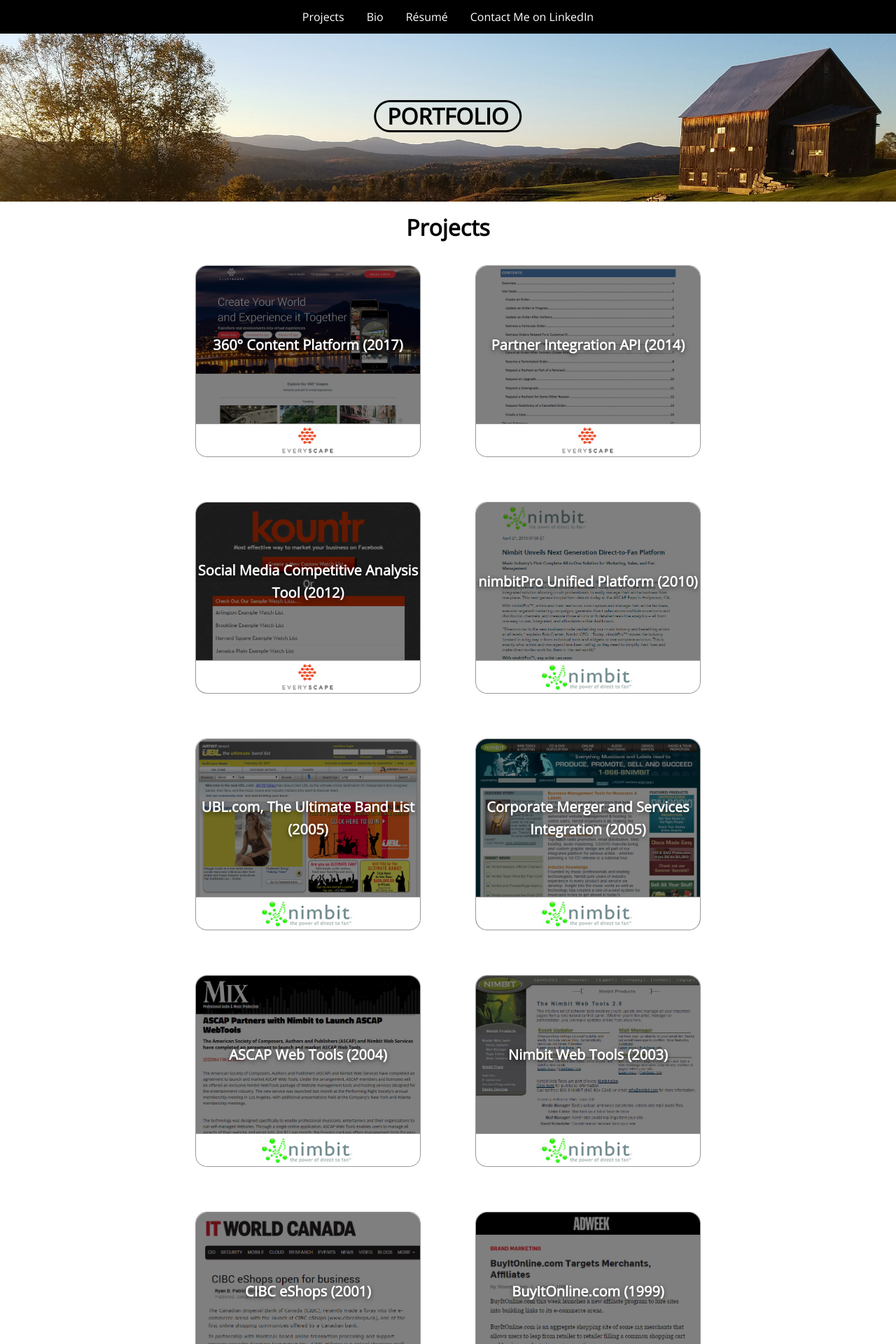
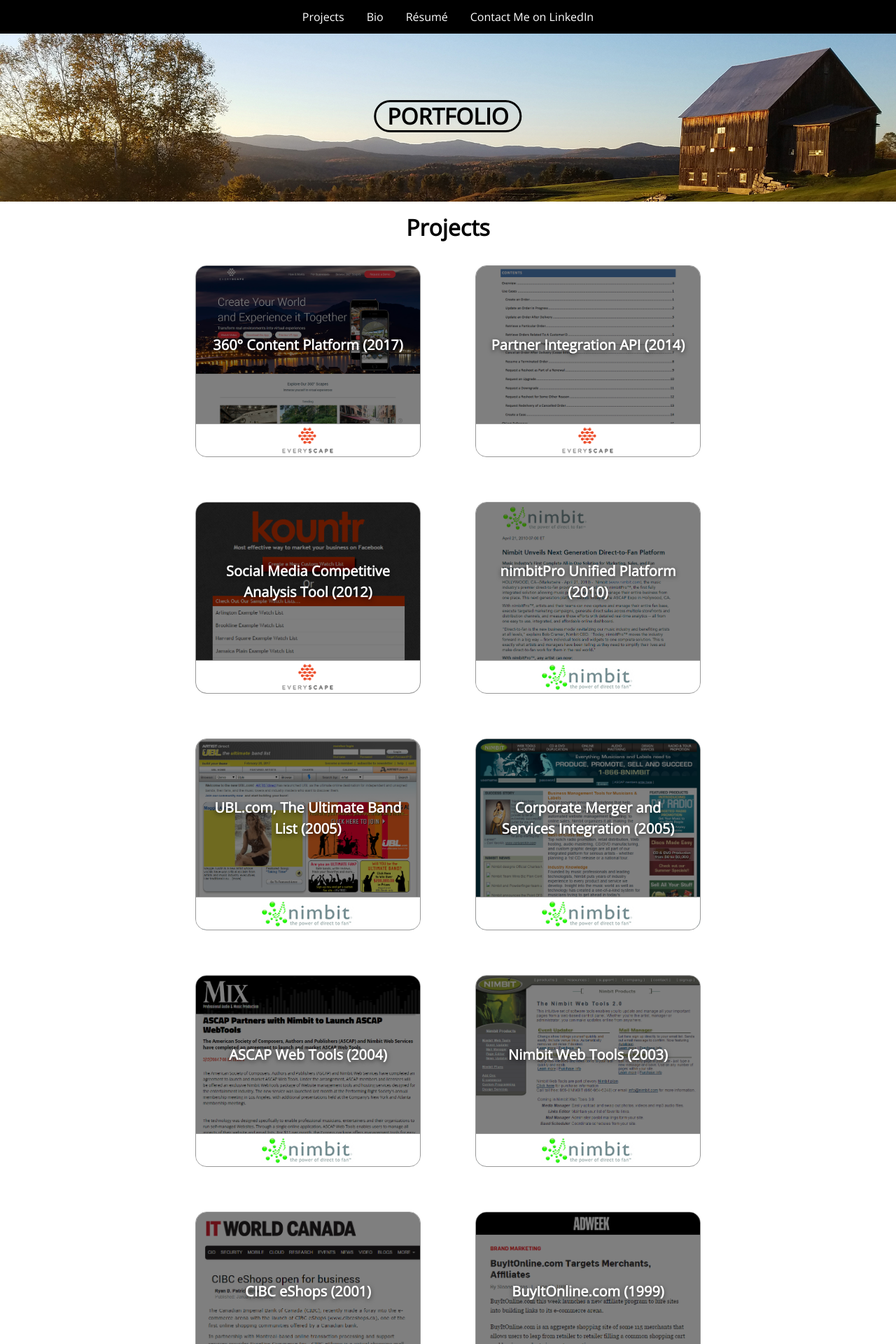
Before and after one commit to electrocentric/electrocentric.github.io, a Jekyll site: the page built from index.md, in a window 1280 px wide. Shown: the top 1920 px of the page at 70% size. Built offline with Jekyll 4.4.1, drawn with Linux system fonts in a browser that asks for light colours.

Commit message:
cleaned up css sequencing, tweaked project h2 layouts

```diff
--- a/css/style.css
+++ b/css/style.css
@@ -76,6 +76,7 @@
 	margin-bottom: 4em;
 	margin-left: 2em;
 	margin-right: 2em;
+	overflow: hidden;
 }
 
 article.project-thumbnail:hover {
@@ -83,7 +84,6 @@
 }
 
 article.project-thumbnail div.project-image {
-	border-radius: 1em;
 	height: 100%;
 	overflow: hidden;
 	background-size: cover;
@@ -124,6 +124,9 @@
 	font-size: 1.25em;
 	font-weight: bold;
 	width: 100%;
+	margin-left: 1em;
+	margin-right: 1em;
+	line-height: 1.5em;
 }
 
 article.project-thumbnail div.project-image img.project-company {
@@ -234,43 +237,6 @@
 	background-color: #444 !important;
 }
 
-@media screen and (max-aspect-ratio: 1/1) {
-	.image-gallery {
-		grid-template-columns: repeat(3, 1fr);
-	}
-
-	.image-gallery a {
-		min-height: 20vw;
-		min-width: 20vw;
-	}
-
-	.image-gallery a:nth-child(10n+1), .image-gallery a:nth-child(1) {
-		grid-column: unset;
-		grid-row: unset;
-	}
-
-}
-
-@media screen and (max-aspect-ratio: 2/3) {
-	.image-gallery {
-		grid-template-columns: 1fr;
-		grid-auto-rows: 50vw;
-	}
-
-	.image-gallery a {
-		min-height: 50vw;
-		min-width: 50vw;
-	}
-
-	article.project-thumbnail {
-		width: 90vw;
-		height: 75vw;
-	}
-}
-
-
-
-
 /** LIGHTBOX MARKUP **/
 
 .image-gallery-lightboxes {
@@ -316,3 +282,42 @@
 	line-height: 1.4em;
 	margin: 0;
 }
+
+
+@media screen and (max-aspect-ratio: 1/1) {
+	.image-gallery {
+		grid-template-columns: repeat(3, 1fr);
+	}
+
+	.image-gallery a {
+		min-height: 20vw;
+		min-width: 20vw;
+	}
+
+	.image-gallery a:nth-child(10n+1), .image-gallery a:nth-child(1) {
+		grid-column: unset;
+		grid-row: unset;
+	}
+
+}
+
+@media screen and (max-aspect-ratio: 2/3) {
+	.image-gallery {
+		grid-template-columns: 1fr;
+		grid-auto-rows: 50vw;
+	}
+
+	.image-gallery a {
+		min-height: 50vw;
+		min-width: 50vw;
+	}
+
+	article.project-thumbnail {
+		width: 90vw;
+		height: 75vw;
+	}
+
+	article.project-thumbnail div.project-image a div.project-title h2 {
+		font-size: 7.5vw;
+	}
+}
```
